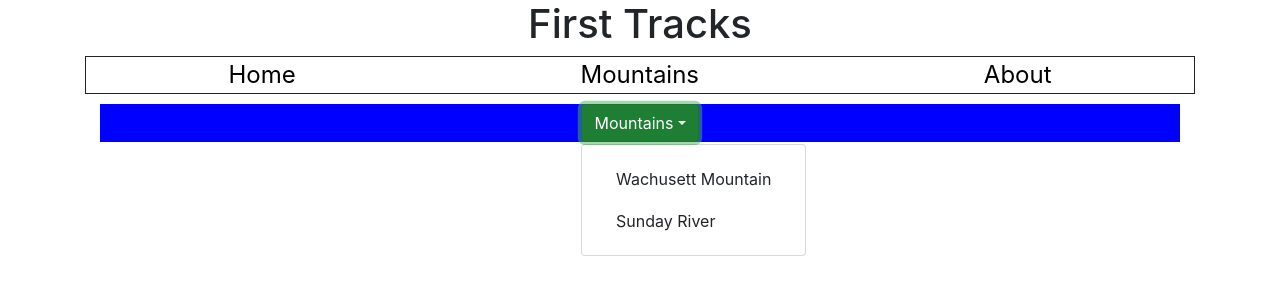
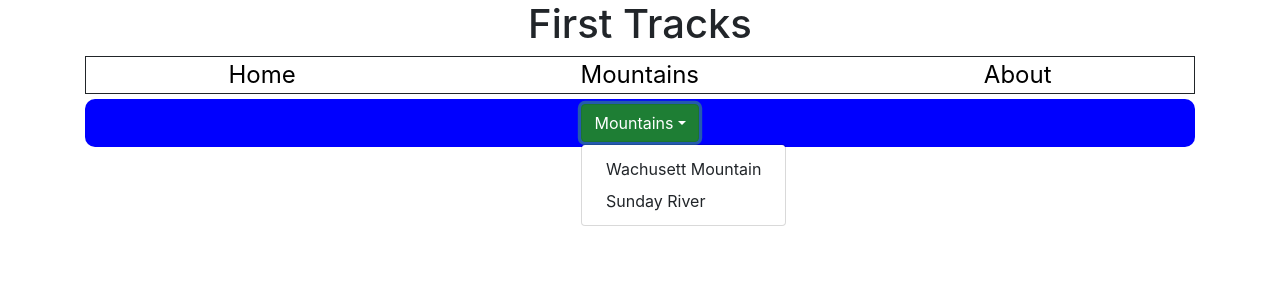
Before and after one commit to dals1791/First-Tracks, a React (Create React App) app: page /Mtns in a window 1280 px wide. Both pictures are taken after a click on the button "Mountains". Shown: the top 300 px of the page. Built offline with nearby package versions, Linux system fonts and the light colour scheme; the HTML template or start-up script is replaced by a standard one.

Commit message:
added styling to mtns and home page

```diff
--- a/src/App.css
+++ b/src/App.css
@@ -23,19 +23,29 @@ text-align: center;
 
 
 } */
-.all-mtns{
-  margin: 10px 0;
+
+.mtn-dropdown{
   text-align: center;
-
-
-
+  margin: 5px 0;
+  background-color: blue;
+  border-radius: 10px;
+}
+button.btn-success.mtn-dropdown{
+  background-color: red;
+}
+.mtn-dropdown.show button.btn-sucess{
+  background-color: purple;
+}
+div.dropdown-menu.mtn.dropdown-list.show{
+  background-color: red;
+}
+#mtn-list{
+/* transform: translate(60px, 45px, 0px); */
+text-align: left;
 
 }
-.mtn-dropdown{
-  background-color: blue;
-}
-.mtn-title{
-  margin: 10px;
+.card-img-top{
+object-fit: cover;
 
 }
 .single-mtn{
--- a/src/components/AllMtn.js
+++ b/src/components/AllMtn.js
@@ -21,18 +21,17 @@ const AllMtn = (props) => {
     })
     return (
         <>
-    <Container className="all-mtns">
+
         <Dropdown className="mtn-dropdown">
             <Dropdown.Toggle variant="success" id="dropdown-basic" className="mtn-dropdown">
                     Mountains
             </Dropdown.Toggle>
 
-            <Dropdown.Menu className="mtn-dropdown">
+            <Dropdown.Menu className="mtn-dropdown-list" id="mtn-list">
                 {mountainList}
             </Dropdown.Menu>
         </Dropdown>
 
-    </Container>
 
             </>
     )
--- a/src/components/SingleMtn.js
+++ b/src/components/SingleMtn.js
@@ -1,17 +1,30 @@
 import React from "react"
 import Weather from "../components/Weather"
+// React-Bootstrap Components ---------------------------
+import Col from "react-bootstrap/Col"
+import Row from "react-bootstrap/Row"
+import Container from "react-bootstrap/Container"
+import Card from 'react-bootstrap/Card'
 
 const SingleMtn = ({data, addData}) => {
 
     const loaded =() =>{
 
         return(
-            <div >
-                <div>{data.props.name}</div>
-                <Weather lat={data.props.lat} long={data.props.long}/>
-                <button onClick={()=>{addData(data.props,
-                {lat: data.props.lat, long: data.props.long})}}> + Follow +</button>
-            </div>
+        <>
+            <Card style={{ width: '100%' }}>
+                <Card.Img variant="top" src={data.props.logo} />
+                <Card.Body>
+                    <Card.Title>{data.props.name}</Card.Title>
+                    <Card.Text>
+                        <Weather lat={data.props.lat} long={data.props.long}/>
+                    </Card.Text>
+                    <button className="follow-btn" onClick={()=>{addData(data.props,
+                    {lat: data.props.lat, long: data.props.long})}}>
+                    + Follow +</button>
+                </Card.Body>
+            </Card>
+        </>
         )
     }
     const loading=()=>{
--- a/src/data/mountainData.js
+++ b/src/data/mountainData.js
@@ -21,7 +21,7 @@ const mtnData = [
         lat: "44.4734",
         long: "-70.8569",
         url:"https://www.sundayriver.com/" ,
-        logo: "https://cdn.branchcms.com/KQjez13kEV-543/images/logos/Logo-SundayRiverMaine-et-medium-2.png",
+        logo: "https://images.ctfassets.net/ycpblqmln66n/rbT9YvvMasmggaK88Ams8/b412adf76645b2206ae7fe51ab1e0e08/sunday-river_2x.png",
         phone: "800-543-2754",
     }
 
--- a/src/pages/Home.js
+++ b/src/pages/Home.js
@@ -1,15 +1,30 @@
 import React from "react"
 import Weather from "../components/Weather"
+// React-Bootstrap Components ---------------------------
+import Col from "react-bootstrap/Col"
+import Row from "react-bootstrap/Row"
+import Container from "react-bootstrap/Container"
+import Card from 'react-bootstrap/Card'
 
 
 const Home = ({followed}) => {
     // console.log("This is the lifted weather", weather)
    const myMtns = followed?.map((ele, index)=>{
     return(
-        <div key={ele.data.id} className="my-mtn">
-            <div> {ele.data.name}</div>
-            <Weather lat={ele.weather.lat} long={ele.weather.long}/>
-        </div>
+    <div key={ele.data.id} className="my-mtn">
+        <Card style={{ width: '18rem' }}>
+            <Card.Img variant="top" src={ele.data.logo} />
+            <Card.Body>
+                <Card.Title>{ele.data.name}</Card.Title>
+                <Card.Text>
+                <Weather lat={ele.weather.lat} long={ele.weather.long}/>
+                </Card.Text>
+            </Card.Body>
+        </Card>
+
+    </div>
+
+
     )
 
 
--- a/src/pages/Mtns.js
+++ b/src/pages/Mtns.js
@@ -34,9 +34,9 @@ const Mtns = (props) => {
                 <AllMtn mtn={mtnData} handleClick={displaySingleMtn}/>
             </div>
 
-            <div className="single-mtn">
+            <Container className="single-mtn">
                 <SingleMtn data={singleMtn} addData={props.add}/>
-            </div>
+            </Container>
         </Container>
     )
 }
```
Also changed, not shown: 1 other file (tests, documents, lock files or other folders).
